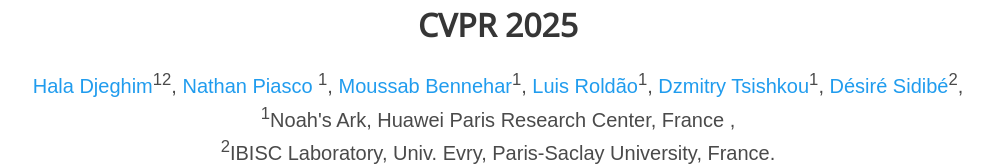
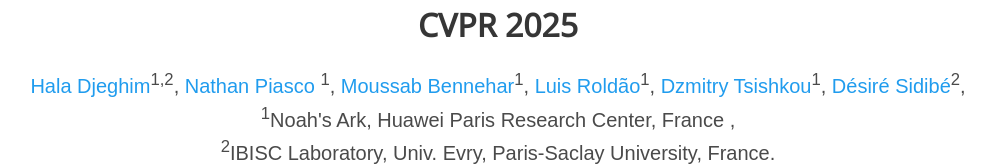
Before and after one commit to hala-djeghim/ViiNeuS, a plain HTML site: page index.html in a window 1280 px wide. Shown: the part 227-393 px from the top of the page, without its empty margins (142-1137 px from the left). Drawn offline with nearby package versions, Linux system fonts and the light colour scheme; some icons are missing; a web font is replaced by a local one.

Commit message:
Update index.html

```diff
--- a/index.html
+++ b/index.html
@@ -55,7 +55,7 @@
           <h2 class="title is-3">CVPR 2025</h2>
           <div class="is-size-5 publication-authors">
             <span class="author-block">
-              <a href="https://scholar.google.com/citations?user=wt9rJ0IAAAAJ&hl=en">Hala Djeghim</a><sup>12</sup>,</span>
+              <a href="https://scholar.google.com/citations?user=wt9rJ0IAAAAJ&hl=en">Hala Djeghim</a><sup>1,2</sup>,</span>
             <span class="author-block">
               <a href="https://scholar.google.com/citations?user=S3zYmOYAAAAJ">Nathan Piasco </a><sup>1</sup>,</span>
             <span class="author-block">
```
